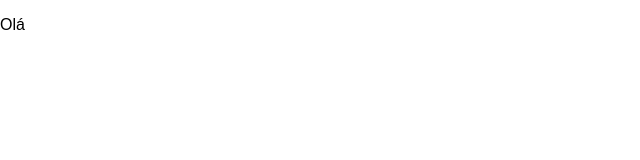
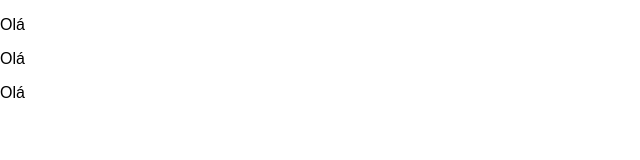
Before and after one commit to ebmoutinho/my-testing-anything-react-app, a React (Create React App) app: page / in a window 1280 px wide. Shown: the top 160 px of the page, without its empty margins (0-640 px from the left). Built offline with nearby package versions, Linux system fonts and the light colour scheme.

Commit message:
add change to see if Automatic Deployment is enabled

```diff
--- a/src/App.js
+++ b/src/App.js
@@ -5,6 +5,8 @@ const App = () => {
 	return (
 		<div>
 			<p>Olá</p>
+			<p>Olá</p>
+			<p>Olá</p>
 		</div>
 	);
 };
```
Also changed, not shown: 1 other file (tests, documents, lock files or other folders).
